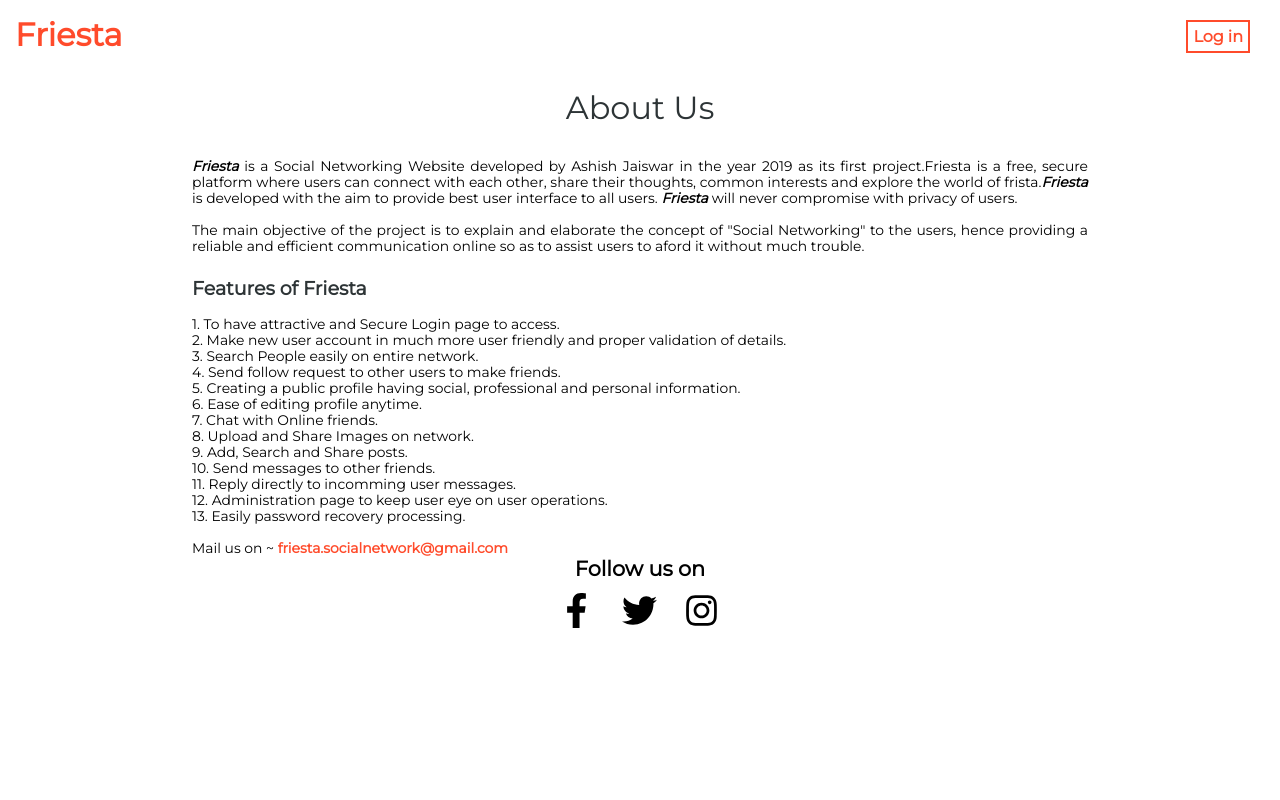
After one commit to AshishJaiswar/Friesta, a PHP site: page /about.html in a window 1280 px wide. The commit adds this page. Run offline with PHP 8.4, Linux system fonts and the light colour scheme.

Commit message:
About Us
About Us  page design Completed

```diff
--- /dev/null
+++ b/about.html
@@ -0,0 +1,57 @@
+<!DOCTYPE html>
+<html lang="en">
+<head>
+    <meta charset="UTF-8">
+    <meta name="viewport" content="width=device-width, initial-scale=1.0">
+    <meta http-equiv="X-UA-Compatible" content="ie=edge">
+    <title>Friesta | About Us</title>
+    <link rel="stylesheet" href="styles/about.css">
+</head>
+<body>
+    <header class="menu">
+        <a href="#"><h1>Friesta</h1></a>
+        <a href="#"><h4>Log in</h4></a>
+    </header>
+    <br/>
+    <div class="about-us">
+        <p>About Us</p>
+    </div>
+    <div class="aboutus-container">
+        <p> <b><i>Friesta</i></b> is a Social Networking Website developed by Ashish Jaiswar in the year 2019 as its first project.Friesta is a free, secure platform where users can
+            connect with each other, share their thoughts, common interests and explore the world of frista.<b><i>Friesta</i></b> is developed with the aim to provide best user interface
+             to all users. <b><i>Friesta</i></b> will never compromise
+            with privacy of users.<br/>
+            <br/>
+            The main objective of the project is to explain and elaborate the concept of "Social Networking" to the users, hence
+            providing a reliable and efficient communication online so as to assist users to aford it without much trouble.
+        </p>
+        <p>
+            <p class="features"><br/>Features of Friesta</p> <br/>
+            1.&nbsp;To have attractive and Secure Login page to access. <br/>
+            2.&nbsp;Make new user account in much more user friendly and proper validation of details. <br/>
+            3.&nbsp;Search People easily on entire network. <br/>
+            4.&nbsp;Send follow request to other users to make friends. <br/>
+            5.&nbsp;Creating a public profile having social, professional and personal information.<br/>
+            6.&nbsp;Ease of editing profile anytime.<br/>
+            7.&nbsp;Chat with Online friends.<br/>
+            8.&nbsp;Upload and Share Images on network.<br/>
+            9.&nbsp;Add, Search and Share posts.<br/>
+            10.&nbsp;Send messages to other friends.<br/>
+            11.&nbsp;Reply directly to incomming user messages.<br/>
+            12.&nbsp;Administration page to keep user eye on user operations.<br/>
+            13.&nbsp;Easily password recovery processing.<br/>
+
+
+
+            <br/>Mail us on ~ <b><a href="#" class="mail">friesta.socialnetwork@gmail.com</a></b><br/>
+
+            <div class="follow">
+                <h2 style=text-align:center>Follow  us on</h2>
+                <img class="img" src="images/facebook-f-brands.svg">
+                <img class="img" src="images/twitter-brands.svg">
+                <img class="img" src="images/instagram-brands.svg">
+            </div>
+        </p>
+    </div>
+</body>
+</html>
--- a/login.html
+++ b/login.html
@@ -4,7 +4,7 @@
     <meta charset="UTF-8">
     <meta name="viewport" content="width=device-width, initial-scale=1.0">
     <meta http-equiv="X-UA-Compatible" content="ie=edge">
-    <title>Friesta</title>
+    <title>Welcome to Friesta</title>
     <link rel="stylesheet" href="styles/login-style.css">
     <script src="https://kit.fontawesome.com/1032187501.js" crossorigin="anonymous"></script>
 </head>
--- /dev/null
+++ b/styles/about.css
@@ -0,0 +1,84 @@
+@import url("https://fonts.googleapis.com/css?family=Montserrat&display=swap");
+
+* {
+  padding: 0;
+  margin: 0;
+}
+
+body {
+  font-family: "Montserrat", sans-serif;
+  height: 100vh;
+  width: 100%;
+}
+
+.menu {
+  display: flex;
+  justify-content: space-between;
+  padding: 15px;
+}
+h1 {
+  color: #ff4b2b;
+}
+
+a {
+  text-decoration: none;
+}
+
+h4 {
+  position: relative;
+  top: 5px;
+  right: 15px;
+  color: #ff4b2b;
+  border: 2px solid #ff4b2b;
+  padding: 5px;
+}
+
+.about-us {
+  height: 40px;
+  width: 100%;
+}
+
+.about-us p {
+  text-align: center;
+  font-size: 32px;
+  color: #2d3436;
+}
+
+.aboutus-container {
+  margin: auto;
+  height: 20vh;
+  font-size: 13.9px;
+  width: 70%;
+  padding-top: 30px;
+}
+
+.aboutus-container p {
+  text-align: justify;
+}
+
+.features {
+  color: #2d3436;
+  font-size: 19px;
+  font-weight: bold;
+}
+
+.mail {
+  text-decoration: none;
+  color: #ff4b2b;
+}
+
+.follow {
+  margin: auto;
+  height: 15vh;
+  width: 200px;
+  justify-content: center;
+}
+
+.img {
+  height: 35px;
+  width: 35px;
+  padding: 12px;
+  position: relative;
+  left: 7px;
+  cursor: pointer;
+}
--- a/styles/login-style.css
+++ b/styles/login-style.css
@@ -236,12 +236,12 @@ header {
 .description .desc {
   display: flex;
   justify-content: center;
-  font-size: 13px;
+  font-size: 13.9px;
   color: #576574;
 }
 
 .desc:hover {
-  color: #2f3640;
+  color: black;
 }
 .developer {
   height: 40px;
```
Also changed, not shown: images/facebook-f-brands.svg (added), images/instagram-brands.svg (added), images/storm.svg (added), images/twitter-brands.svg (added).
